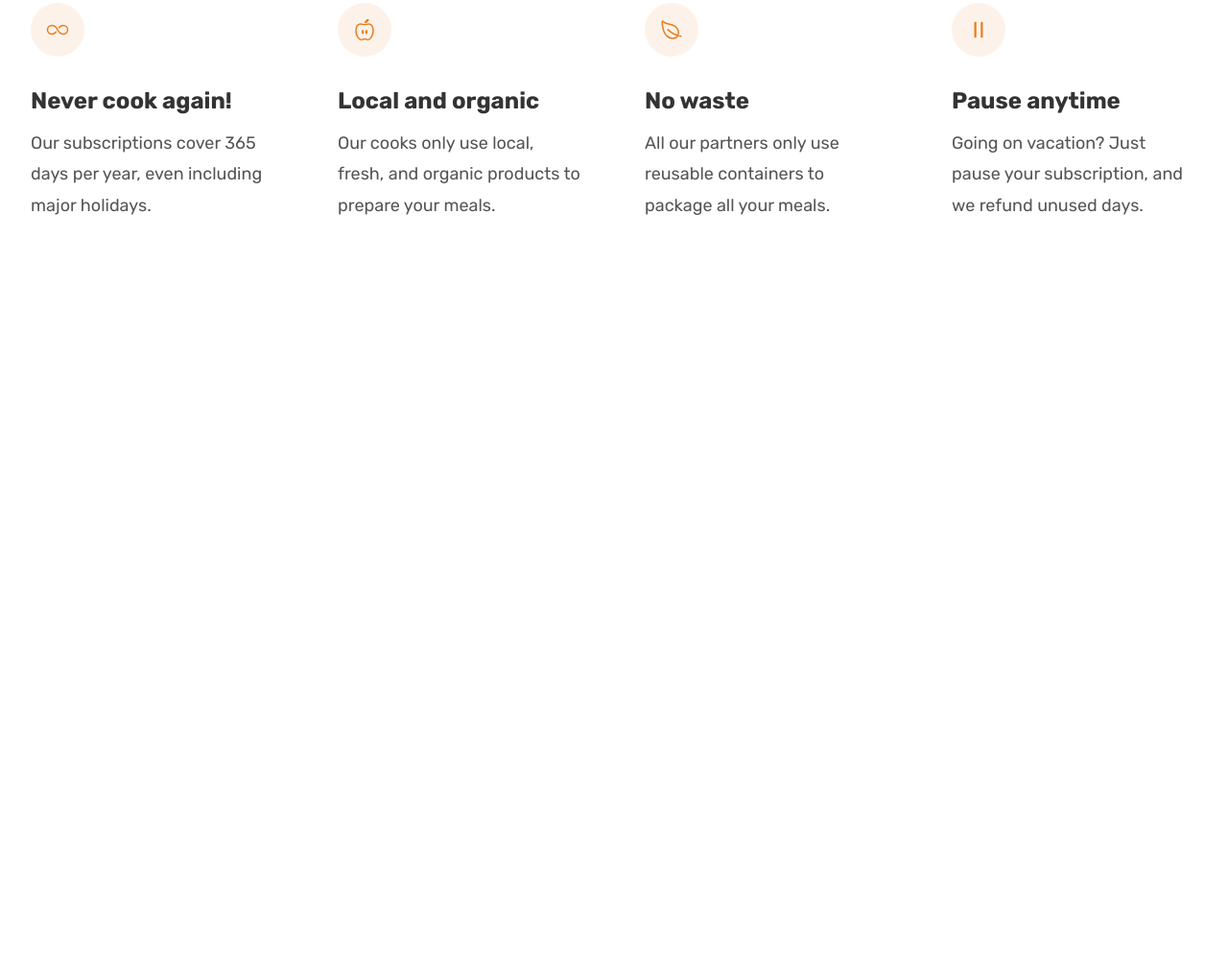
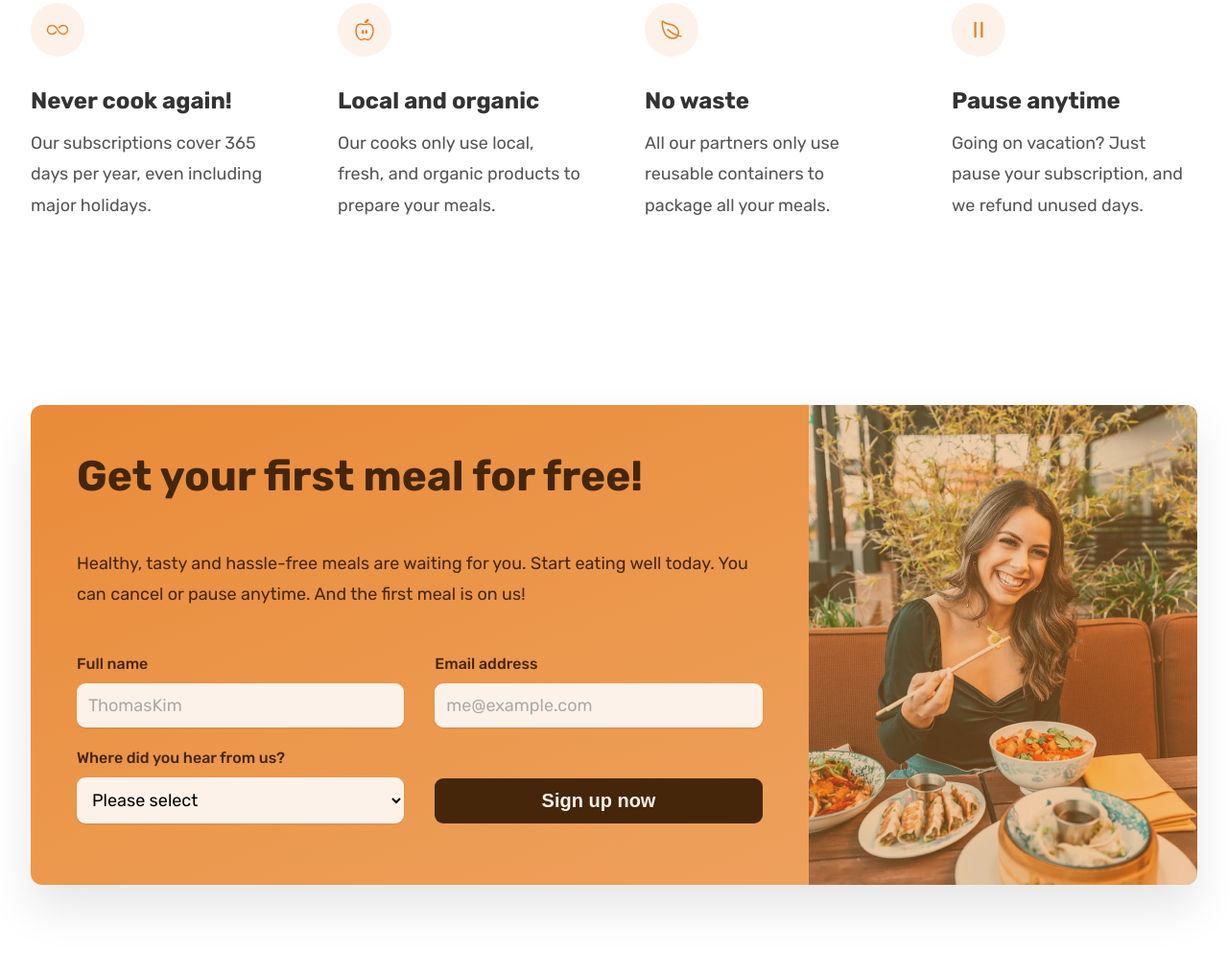
Before and after one commit to KimThomas/Omnifood, a plain HTML site: page index.html in a window 1280 px wide. Shown: the part 5731-6749 px from the top of the page at 96% size. Before the commit the page ends 6057 px from the top, so only its background shows below. Drawn offline with nearby package versions, Linux system fonts and the light colour scheme.

Commit message:
complete cta section

```diff
--- a/css/general.css
+++ b/css/general.css
@@ -40,6 +40,11 @@ html {
   margin: 0;
   padding: 0;
   box-sizing: border-box;
+}
+
+*:focus {
+  outline: solid 0.8rem #f0b27a;
+  /*box-shadow: 0 0 0 0.8rem #f0b27a;*/
 }
 
 /*****************/
--- a/css/style.css
+++ b/css/style.css
@@ -628,3 +628,93 @@ body {
   font-size: 1.8rem;
   line-height: 1.8;
 }
+
+/*****************/
+/* call to action section */
+/*****************/
+.cta-section {
+  padding-top: 9.6rem;
+  padding-bottom: 9.6rem;
+}
+
+.cta {
+  display: grid;
+  grid-template-columns: 2fr 1fr;
+  background-image: linear-gradient(to right bottom, #e98b38, #eea564);
+  box-shadow: 0 2.4rem 4.8rem rgba(0, 0, 0, 0.1);
+  height: 50rem;
+  border-radius: 12px;
+  overflow: hidden;
+}
+
+.cta-text-box {
+  color: #45260a;
+  padding: 4.8rem;
+}
+
+.cta-title {
+  font-weight: 700;
+  font-size: 4.4rem;
+  line-height: 1.2;
+  margin-bottom: 4.8rem;
+}
+
+.cta-text {
+  font-size: 1.8rem;
+  line-height: 1.8;
+  margin-bottom: 4.8rem;
+}
+
+.cta-img-box {
+  background-image: linear-gradient(to right bottom, rgba(212, 130, 45, 0.4), rgba(230, 126, 34, 0.4)), url(../img/eating.jpg);
+  background-size: cover;
+  background-position: center;
+}
+
+.cta-form {
+  display: grid;
+  grid-template-columns: 1fr 1fr;
+  row-gap: 2.4rem;
+  column-gap: 3.2rem;
+}
+
+.cta-form label {
+  display: block;
+  font-size: 1.6rem;
+  font-weight: 500;
+  margin-bottom: 1.2rem;
+}
+
+.cta-form input,
+.cta-form select {
+  width: 100%;
+  font-size: 1.8rem;
+  padding: 1.2rem;
+  font-family: inherit;
+  border: none;
+  background-color: #fdf2e9;
+  border-radius: 9px;
+  box-shadow: 0 1px 2px rgba(0, 0, 0, 0.1);
+}
+
+.cta-form input::placeholder {
+  color: #aaa;
+}
+
+.cta-form-btn {
+  display: inline-block;
+  padding: 1.2rem;
+  font-size: 2rem;
+  font-weight: 600;
+  border-radius: 9px;
+  border: none;
+  cursor: pointer;
+  align-self: end;
+  background-color: #45260a;
+  color: #fdf2e9;
+}
+
+.cta-form-btn:hover {
+  color: #555;
+  background-color: #fff;
+}
--- a/index.html
+++ b/index.html
@@ -372,6 +372,47 @@
       </div>
     </div>
   </section>
+
+  <!-- call-to-action section  -->
+  <section class="cta-section container">
+    <div class="cta">
+      <div class="cta-text-box">
+        <h2 class="cta-title">
+          Get your first meal for free!
+        </h2>
+        <p class="cta-text">
+          Healthy, tasty and hassle-free meals are waiting for you. Start eating well today. You can cancel or pause
+          anytime. And the first meal is on us!
+        </p>
+        <form action="#" class="cta-form">
+          <div>
+            <label for="full-name">Full name</label>
+            <input type="text" id="full-name" placeholder="ThomasKim" required>
+          </div>
+
+          <div>
+            <label for="email">Email address</label>
+            <input type="email" id="email" placeholder="me@example.com" required>
+          </div>
+
+          <div>
+            <label for="select-where">Where did you hear from us?</label>
+            <select name="" id="select-where" required>
+              <option value="">Please select</option>
+              <option value="friends">friends and family</option>
+              <option value="youtube">Youtube video</option>
+              <option value="podcast">Podcast</option>
+              <option value="facebook">Facebook ad</option>
+              <option value="others">Others</option>
+            </select>
+          </div>
+
+          <button class="cta-form-btn">Sign up now</button>
+        </form>
+      </div>
+      <div class="cta-img-box" role="img" aria-label="a women enjoying food"></div>
+    </div>
+  </section>
 </main>
 <script type="module" src="https://unpkg.com/ionicons@5.5.2/dist/ionicons/ionicons.esm.js"></script>
 </body>
```
